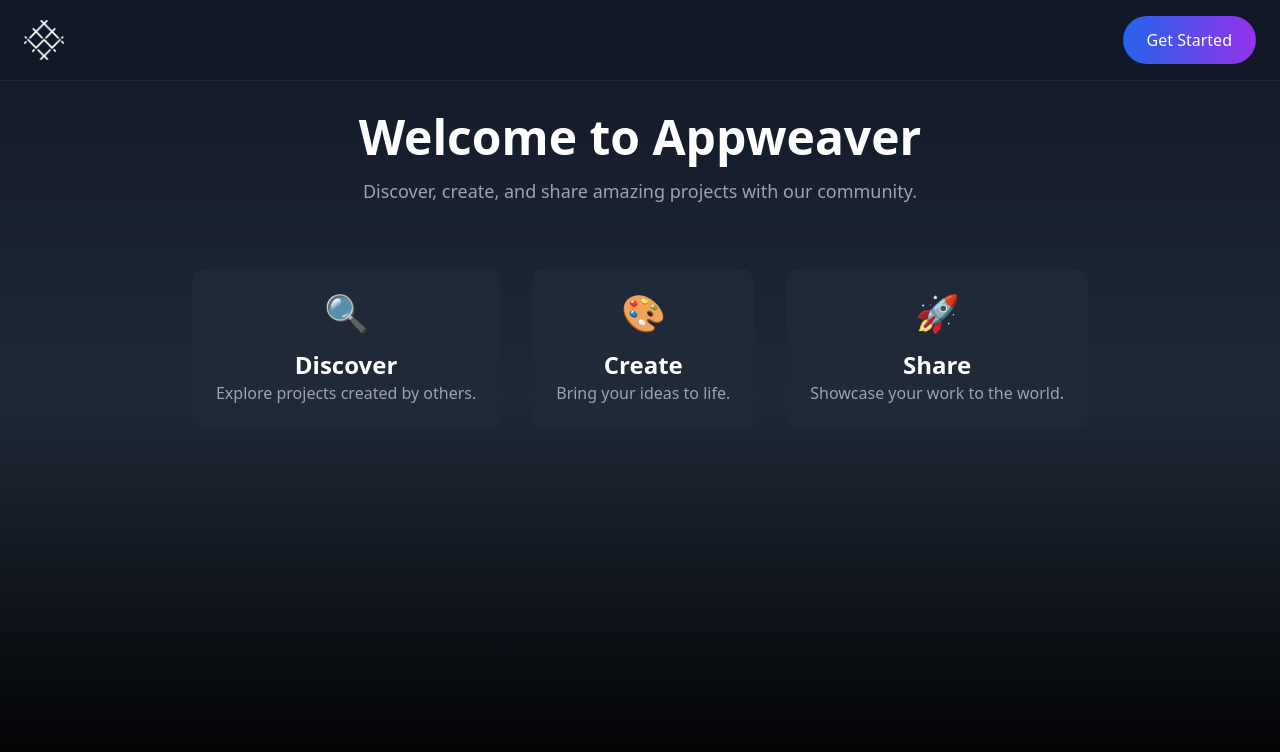
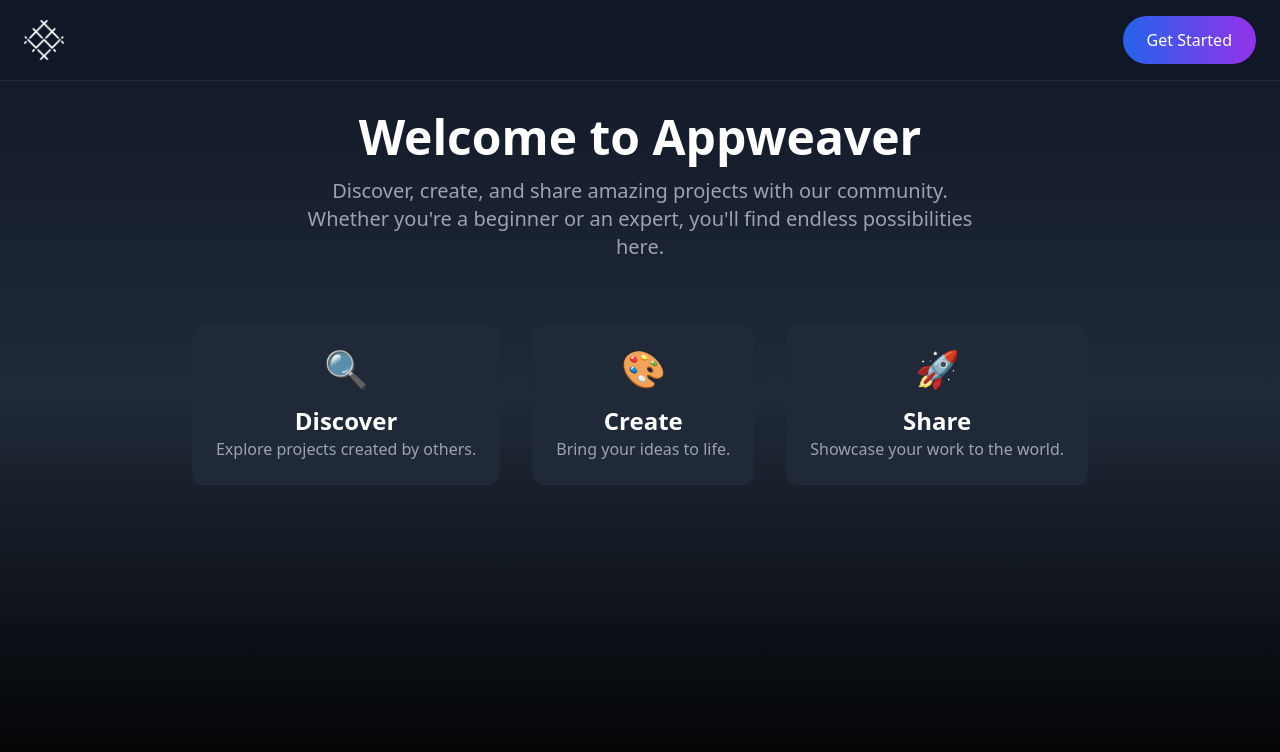
Before and after one commit to hollyufo/appweaver, a React (Vite) app: page /landing in a window 1280 px wide. Shown: the top 752 px of the page. Built offline with nearby package versions, Linux system fonts and the light colour scheme; no server answers.

Commit message:
improved landing page layout

```diff
--- a/src/pages/Landing.tsx
+++ b/src/pages/Landing.tsx
@@ -33,9 +33,9 @@ export default function LandingPage() {
 
       <main className="container mx-auto px-6 py-8">
         <section className="text-center mb-12">
-          <h1 className="text-5xl font-bold text-white mb-4">Welcome to Appweaver</h1>
-          <p className="text-gray-400 text-lg">
-            Discover, create, and share amazing projects with our community.
+          <h1 className="text-5xl font-extrabold text-white mb-4">Welcome to Appweaver</h1>
+          <p className="text-gray-400 text-lg md:text-xl max-w-2xl mx-auto">
+            Discover, create, and share amazing projects with our community. Whether you're a beginner or an expert, you'll find endless possibilities here.
           </p>
         </section>
 
@@ -48,17 +48,22 @@ export default function LandingPage() {
     </div>
   );
 }
+
 interface FeatureCardProps {
-    title: string;
-    description: string;
-    icon: string; // Assuming icon is a string, you might want to use a more specific type if it's a JSX element or component
-  }
-  function FeatureCard({ title, description, icon }: FeatureCardProps) {
-    return (
-    <div className="bg-gray-800 rounded-xl p-6 flex flex-col items-center text-center">
+  title: string;
+  description: string;
+  icon: string;
+}
+
+function FeatureCard({ title, description, icon }: FeatureCardProps) {
+  return (
+    <motion.div
+      className="bg-gray-800 rounded-xl p-6 flex flex-col items-center text-center transition-transform duration-300 hover:scale-105 hover:bg-gray-700"
+      whileHover={{ scale: 1.05 }}
+    >
       <div className="text-4xl mb-4">{icon}</div>
       <h2 className="text-2xl font-semibold text-white">{title}</h2>
       <p className="text-gray-400">{description}</p>
-    </div>
+    </motion.div>
   );
 }
```
